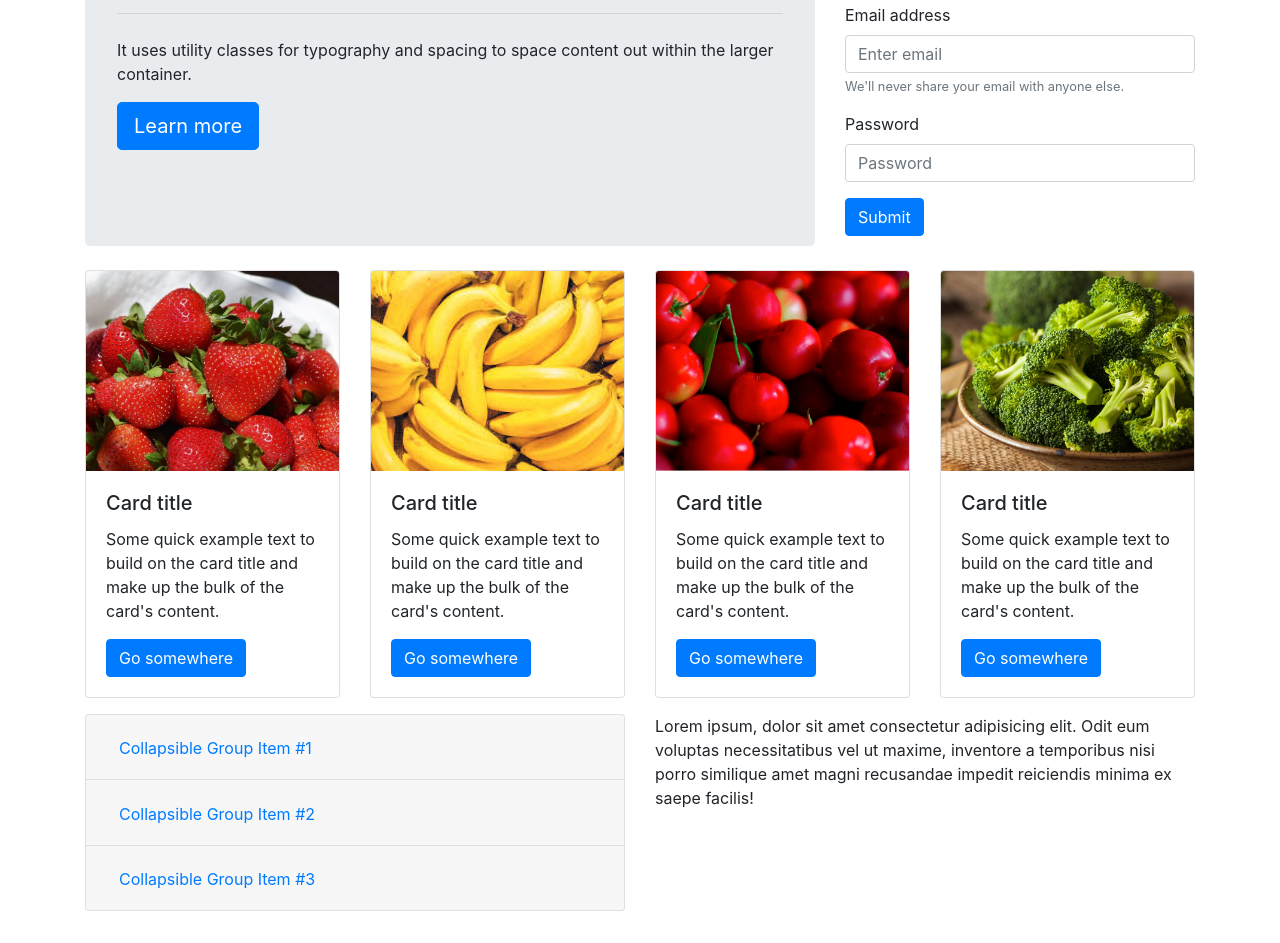
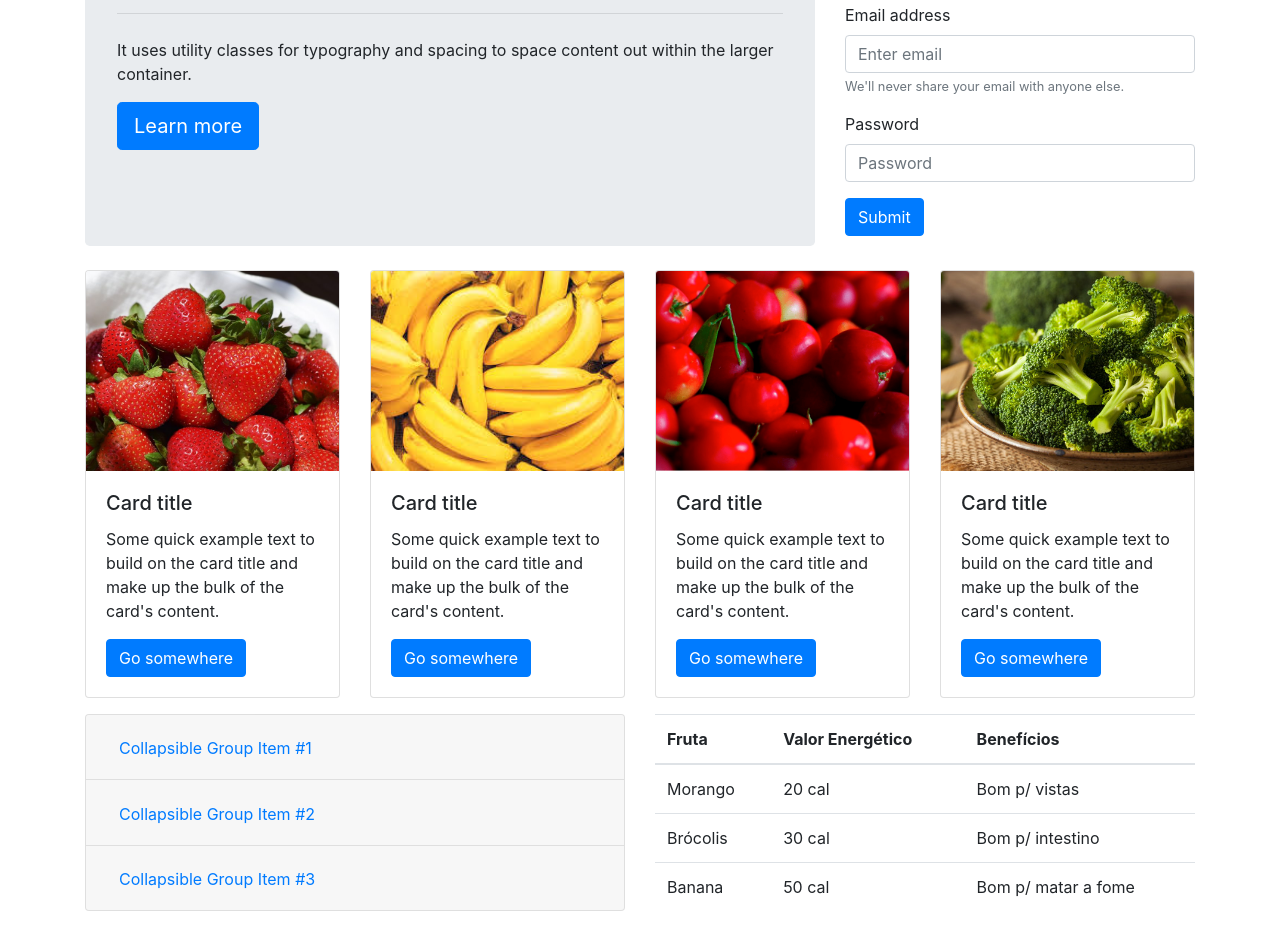
Before and after one commit to smourasiqueira/organicos, a plain HTML site: page index.html in a window 1280 px wide. Shown: the part 814-1757 px from the top of the page. Drawn offline with nearby package versions, Linux system fonts and the light colour scheme.

Commit message:
Adicionei tabela

```diff
--- a/index.html
+++ b/index.html
@@ -167,6 +167,7 @@
     </div>
 
     <div class="row my-3">
+
       <div class="col-md-6">
         <div class="accordion" id="accordionExample">
           <div class="card">
@@ -214,7 +215,39 @@
           </div>
         </div>
       </div>
-      <div class="col-md-6">Lorem ipsum, dolor sit amet consectetur adipisicing elit. Odit eum voluptas necessitatibus vel ut maxime, inventore a temporibus nisi porro similique amet magni recusandae impedit reiciendis minima ex saepe facilis!</div>
+
+      <div class="col-md-6">
+        <table class="table">
+
+          <thead>
+            <tr>
+              <th>Fruta</th>
+              <th>Valor Energético</th>
+              <th>Benefícios</th>
+            </tr>
+          </thead>
+
+          <tbody>
+            <tr>
+              <td>Morango</td>
+              <td>20 cal</td>
+              <td>Bom p/ vistas</td>
+            </tr>
+            <tr>
+              <td>Brócolis</td>
+              <td>30 cal</td>
+              <td>Bom p/ intestino</td>
+            </tr>
+            <tr>
+              <td>Banana</td>
+              <td>50 cal</td>
+              <td>Bom p/ matar a fome</td>
+            </tr>
+          </tbody>
+
+        </table>
+      </div>
+
     </div>
 
   </div>
```
